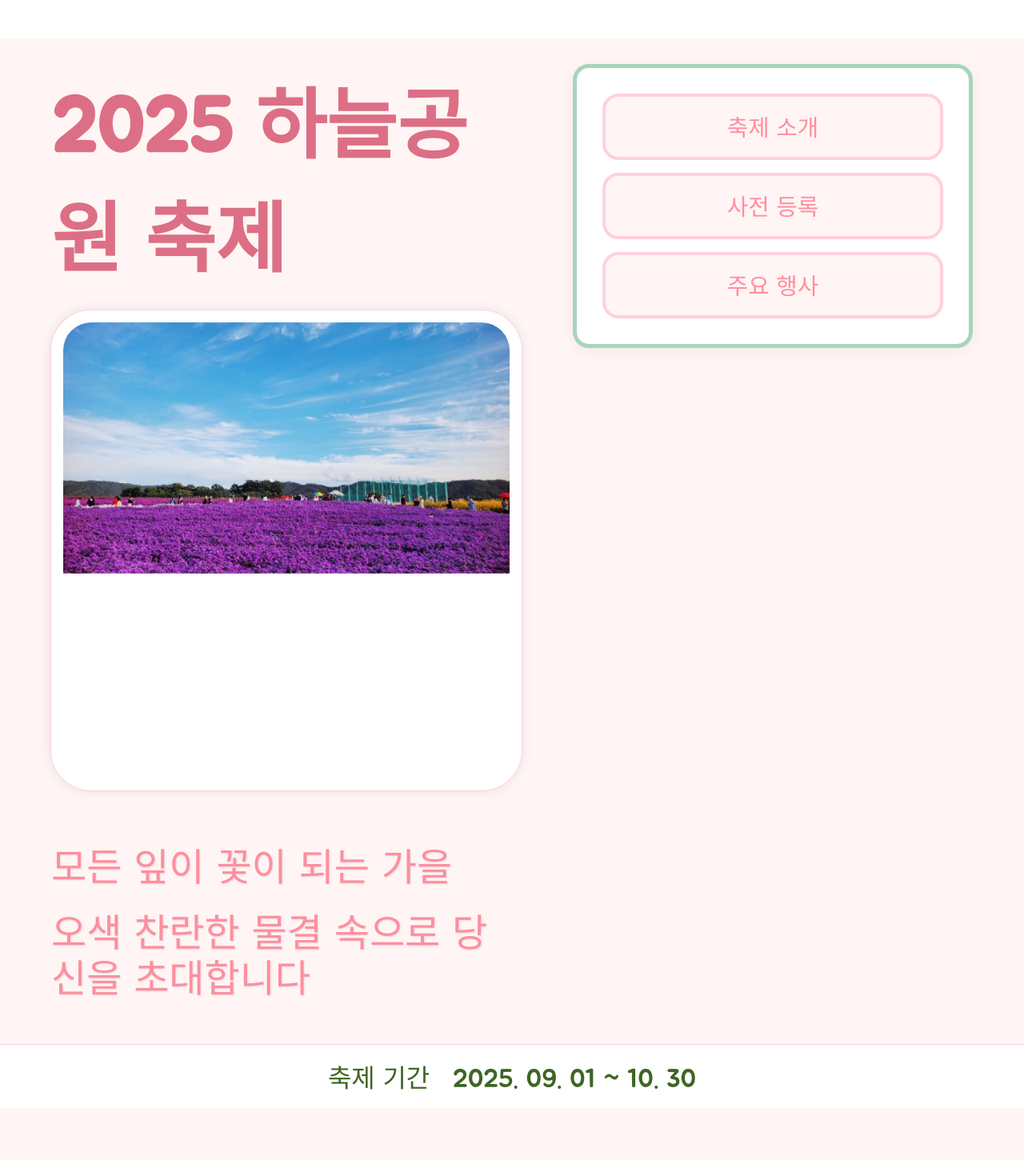
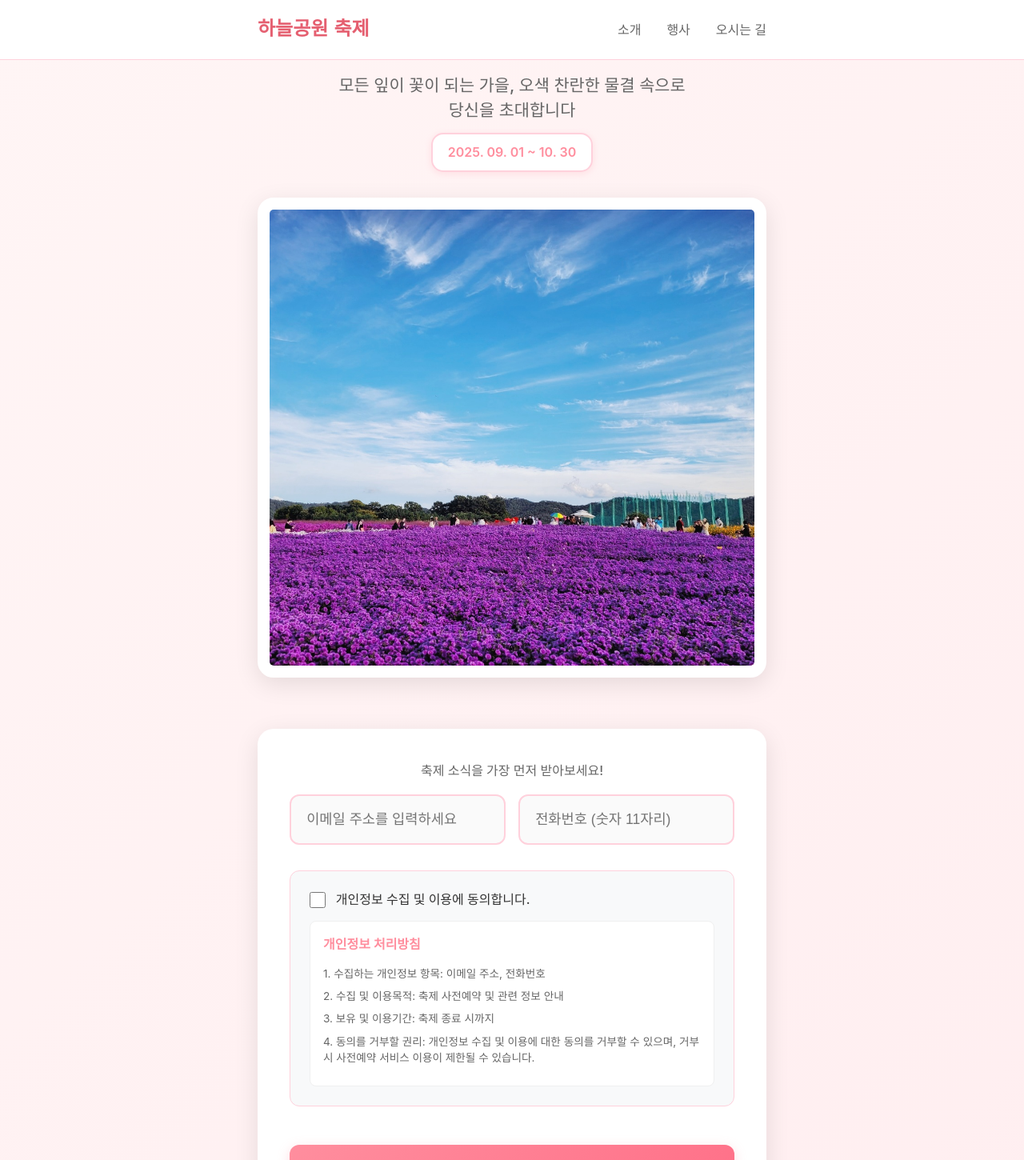
Before and after one commit to Stradivirus/reservation, a React (Create React App) app in the folder front/: page / in a window 1280 px wide. Shown: the top 1450 px of the page at 80% size. Before the commit the page ends 1385 px from the top, so only its background shows below. Built offline with nearby package versions, Linux system fonts and the light colour scheme.

Commit message:
디자인 변경

```diff
--- a/front/src/App.css
+++ b/front/src/App.css
@@ -1,3 +1,5 @@
+/* App.css - 모바일 우선 글로벌 스타일 */
+
 /* Base Styles */
 * {
   margin: 0;
@@ -6,47 +8,105 @@
 }
 
 body {
-  font-family: 'Noto Sans KR', sans-serif;
-  background-color: #FFF5F5;
+  font-family: 'Noto Sans KR', -apple-system, BlinkMacSystemFont, 'Segoe UI', sans-serif;
+  background: linear-gradient(135deg, #fff5f5 0%, #ffeef0 100%);
+  color: #333;
+  line-height: 1.6;
+  -webkit-font-smoothing: antialiased;
+  -moz-osx-font-smoothing: grayscale;
 }
 
 .App {
   min-height: 100vh;
-  display: flex;
-  flex-direction: column;
 }
 
-/* Festival Container */
-.festival-container {
-  min-height: 100vh;
-  display: flex;
-  flex-direction: column;
+/* 기본 버튼 스타일 초기화 */
+button {
+  font-family: inherit;
+  cursor: pointer;
 }
 
-/* Main Content Layout */
-.main-content {
-  flex: 1;
-  display: flex;
-  justify-content: space-between;
-  align-items: flex-start;
-  padding: 0 4rem;
-  max-width: 2000px;
-  margin: 0 auto;
-  width: 100%;
-  position: relative;
+/* 스크롤바 스타일링 */
+::-webkit-scrollbar {
+  width: 6px;
 }
 
-/* Left Section */
-.left-section {
-  width: calc(100% - 500px);
-  padding-right: 4rem;
-  display: flex;
-  flex-direction: column;
+::-webkit-scrollbar-track {
+  background: #f1f1f1;
 }
 
-.title-section {
-  margin-top: 2rem;
-  margin-bottom: 2rem;
+::-webkit-scrollbar-thumb {
+  background: #FFD1DC;
+  border-radius: 3px;
+}
+
+::-webkit-scrollbar-thumb:hover {
+  background: #FF8E9E;
+}
+
+/* 포커스 스타일 */
+*:focus {
+  outline: 2px solid #FF8E9E;
+  outline-offset: 2px;
+}
+
+/* 애니메이션 클래스 */
+.fade-in {
+  animation: fadeIn 0.8s ease-in-out;
+}
+
+@keyframes fadeIn {
+  from {
+    opacity: 0;
+    transform: translateY(20px);
+  }
+  to {
+    opacity: 1;
+    transform: translateY(0);
+  }
+}
+
+.slide-up {
+  animation: slideUp 0.6s ease-out;
+}
+
+@keyframes slideUp {
+  from {
+    opacity: 0;
+    transform: translateY(30px);
+  }
+  to {
+    opacity: 1;
+    transform: translateY(0);
+  }
+}
+
+/* 유틸리티 클래스 */
+.text-center {
+  text-align: center;
+}
+
+.visually-hidden {
+  position: absolute;
+  width: 1px;
+  height: 1px;
+  padding: 0;
+  margin: -1px;
+  overflow: hidden;
+  clip: rect(0, 0, 0, 0);
+  white-space: nowrap;
+  border: 0;
+}
+
+/* 미디어 쿼리 */
+@media (prefers-reduced-motion: reduce) {
+  *,
+  *::before,
+  *::after {
+    animation-duration: 0.01ms !important;
+    animation-iteration-count: 1 !important;
+    transition-duration: 0.01ms !important;
+  }
 }
 
 .festival-name {
--- a/front/src/components/Header/Header.css
+++ b/front/src/components/Header/Header.css
@@ -1,18 +1,122 @@
+/* Header.css - 모바일 우선 네비게이션 */
+
 .header {
-    padding: 1.5rem;  /* 상하 여백 */
-    background-color: white;  /* 흰색 배경 */
+  background: rgba(255, 255, 255, 0.95);
+  backdrop-filter: blur(10px);
+  position: sticky;
+  top: 0;
+  z-index: 100;
+  border-bottom: 1px solid #FFD1DC;
 }
 
 .header-container {
-    display: flex;
-    justify-content: flex-end;
-    align-items: center;
-    max-width: 2000px;
-    margin: 0 auto;
+  max-width: 480px;
+  margin: 0 auto;
+  padding: 1rem;
+  display: flex;
+  justify-content: space-between;
+  align-items: center;
+  position: relative;
 }
 
-@media (max-width: 768px) {
-    .header {
-        padding: 1rem;
-    }
+.header-title {
+  font-size: 1.5rem;
+  font-weight: bold;
+  color: #e55f70;
+  font-family: 'Jua', sans-serif;
 }
+
+.menu-toggle {
+  background: none;
+  border: none;
+  font-size: 1.5rem;
+  color: #FF8E9E;
+  cursor: pointer;
+  padding: 0.5rem;
+}
+
+.header-nav {
+  position: absolute;
+  top: 100%;
+  right: 0;
+  background: white;
+  border: 2px solid #FFD1DC;
+  border-radius: 10px;
+  padding: 1rem;
+  display: flex;
+  flex-direction: column;
+  gap: 0.5rem;
+  opacity: 0;
+  visibility: hidden;
+  transform: translateY(-10px);
+  transition: all 0.3s ease;
+  box-shadow: 0 4px 20px rgba(0,0,0,0.1);
+}
+
+.header-nav.open {
+  opacity: 1;
+  visibility: visible;
+  transform: translateY(0);
+}
+
+.header-nav button {
+  background: none;
+  border: none;
+  padding: 0.8rem 1rem;
+  font-size: 1rem;
+  color: #666;
+  cursor: pointer;
+  border-radius: 8px;
+  transition: all 0.3s ease;
+  text-align: left;
+  font-weight: 500;
+}
+
+.header-nav button:hover {
+  background: #FFD1DC;
+  color: #FF8E9E;
+}
+
+/* 태블릿 이상 */
+@media (min-width: 768px) {
+  .header-container {
+    max-width: 600px;
+    padding: 1rem 2rem;
+  }
+
+  .menu-toggle {
+    display: none;
+  }
+
+  .header-nav {
+    position: static;
+    background: none;
+    border: none;
+    padding: 0;
+    flex-direction: row;
+    gap: 2rem;
+    opacity: 1;
+    visibility: visible;
+    transform: none;
+    box-shadow: none;
+  }
+
+  .header-nav button {
+    padding: 0.5rem 0;
+    background: none;
+    border-bottom: 2px solid transparent;
+    border-radius: 0;
+  }
+
+  .header-nav button:hover {
+    background: none;
+    border-bottom-color: #FF8E9E;
+  }
+}
+
+/* 데스크톱 */
+@media (min-width: 1024px) {
+  .header-container {
+    max-width: 700px;
+  }
+}
--- a/front/src/components/Header/Header.js
+++ b/front/src/components/Header/Header.js
@@ -1,13 +1,36 @@
-import React from 'react';
+import React, { useState } from 'react';
 import './Header.css';
 
 const Header = () => {
+  const [isMenuOpen, setIsMenuOpen] = useState(false);
+
+  const scrollToSection = (sectionId) => {
+    const element = document.getElementById(sectionId);
+    if (element) {
+      element.scrollIntoView({ behavior: 'smooth' });
+    }
+    setIsMenuOpen(false);
+  };
+
   return (
-    <nav className="header">
+    <header className="header">
       <div className="header-container">
-        {/* 필요한 네비게이션 요소들을 여기에 추가할 수 있습니다 */}
+        <div className="header-title">하늘공원 축제</div>
+
+        <button
+          className="menu-toggle"
+          onClick={() => setIsMenuOpen(!isMenuOpen)}
+        >
+          ☰
+        </button>
+
+        <nav className={`header-nav ${isMenuOpen ? 'open' : ''}`}>
+          <button onClick={() => scrollToSection('about')}>소개</button>
+          <button onClick={() => scrollToSection('events')}>행사</button>
+          <button onClick={() => scrollToSection('location')}>오시는 길</button>
+        </nav>
       </div>
-    </nav>
+    </header>
   );
 };
 
--- /dev/null
+++ b/front/src/pages/Main/ImageSlider.css
@@ -0,0 +1,83 @@
+/* ImageSlider.css - 모바일 최적화 이미지 슬라이더 */
+
+.image-slider-wrapper {
+  width: 100%;
+  position: relative;
+  border-radius: 20px;
+  overflow: hidden;
+  box-shadow: 0 8px 30px rgba(0, 0, 0, 0.1);
+  background: white;
+}
+
+.image-slider {
+  width: 100%;
+  height: 400px;
+  position: relative;
+  overflow: hidden;
+}
+
+.slider-image {
+  position: absolute;
+  top: 0;
+  left: 0;
+  width: 100%;
+  height: 100%;
+  object-fit: cover;
+  object-position: center;
+  opacity: 0;
+  transition: opacity 0.8s ease-in-out;
+}
+
+.slider-image.active {
+  opacity: 1;
+  z-index: 1;
+}
+
+.loading {
+  position: absolute;
+  top: 50%;
+  left: 50%;
+  transform: translate(-50%, -50%);
+  color: #FF8E9E;
+  font-size: 1.2rem;
+  font-weight: 500;
+}
+
+/* 슬라이더 인디케이터 */
+.slider-indicators {
+  position: absolute;
+  bottom: 1rem;
+  left: 50%;
+  transform: translateX(-50%);
+  display: flex;
+  gap: 0.5rem;
+  z-index: 2;
+}
+
+.indicator {
+  width: 10px;
+  height: 10px;
+  border-radius: 50%;
+  background: rgba(255, 255, 255, 0.5);
+  cursor: pointer;
+  transition: all 0.3s ease;
+}
+
+.indicator.active {
+  background: white;
+  transform: scale(1.2);
+}
+
+/* 태블릿 이상 */
+@media (min-width: 768px) {
+  .image-slider {
+    height: 500px;
+  }
+}
+
+/* 데스크톱 */
+@media (min-width: 1024px) {
+  .image-slider {
+    height: 600px;
+  }
+}
--- a/front/src/pages/Main/ImageSlider.js
+++ b/front/src/pages/Main/ImageSlider.js
@@ -1,5 +1,6 @@
 // ImageSlider.js
-import React, { useState, useEffect } from 'react'; // React 및 필요한 훅 임포트
+import React, { useState, useEffect } from 'react';
+import './ImageSlider.css';
 
 // 이미지 배열 정의
 const images = [
@@ -10,41 +11,50 @@ const images = [
 ];
 
 function ImageSlider() {
-  // 현재 이미지 인덱스 상태와 이미지 로드 상태 정의
   const [currentImageIndex, setCurrentImageIndex] = useState(0);
   const [imagesLoaded, setImagesLoaded] = useState(false);
 
-  // 컴포넌트가 마운트될 때 이미지 슬라이드 자동 전환 설정
   useEffect(() => {
     const timer = setInterval(() => {
       setCurrentImageIndex((prevIndex) =>
-        prevIndex === images.length - 1 ? 0 : prevIndex + 1 // 마지막 이미지에서 첫 이미지로 돌아감
+        prevIndex === images.length - 1 ? 0 : prevIndex + 1
       );
-    }, 4000); // 5초마다 이미지 변경
+    }, 4000);
 
-    return () => clearInterval(timer); // 컴포넌트 언마운트 시 타이머 정리
+    return () => clearInterval(timer);
   }, []);
 
-  // 이미지 로드 완료 시 호출되는 함수
   const handleImageLoad = () => {
-    setImagesLoaded(true); // 모든 이미지가 로드되었음을 상태로 설정
+    setImagesLoaded(true);
+  };
+
+  const goToSlide = (index) => {
+    setCurrentImageIndex(index);
   };
 
   return (
     <div className="image-slider-wrapper">
       <div className="image-slider">
-        {/* 이미지 배열을 맵핑하여 각각의 이미지를 렌더링 */}
         {images.map((image, index) => (
           <img
-            key={index} // 고유 키 설정
-            src={image} // 이미지 소스 설정
-            alt={`슬라이드 ${index + 1}`} // 접근성을 위한 대체 텍스트
-            className={`slider-image ${index === currentImageIndex ? 'active' : ''}`} // 현재 활성화된 이미지에 클래스 추가
-            onLoad={handleImageLoad} // 이미지 로드 시 핸들러 호출
+            key={index}
+            src={image}
+            alt={`슬라이드 ${index + 1}`}
+            className={`slider-image ${index === currentImageIndex ? 'active' : ''}`}
+            onLoad={handleImageLoad}
           />
         ))}
+
+        <div className="slider-indicators">
+          {images.map((_, index) => (
+            <button
+              key={index}
+              className={`indicator ${index === currentImageIndex ? 'active' : ''}`}
+              onClick={() => goToSlide(index)}
+            />
+          ))}
+        </div>
       </div>
-      {/* 이미지가 로드되지 않았을 경우 로딩 메시지 표시 */}
       {!imagesLoaded && <div className="loading">Loading...</div>}
     </div>
   );
--- /dev/null
+++ b/front/src/pages/Main/MainPage.css
@@ -0,0 +1,81 @@
+/* MainPage.css - 모바일 우선 심플 레이아웃 */
+
+.main-page {
+  min-height: 100vh;
+  background: linear-gradient(135deg, #fff5f5 0%, #ffeef0 100%);
+}
+
+.main-content {
+  max-width: 480px;
+  margin: 0 auto;
+  padding: 0 1rem 1rem;
+}
+
+/* Hero Section */
+.hero-section {
+  text-align: center;
+  padding: 0.8rem 0;
+}
+
+.festival-subtitle {
+  font-size: 1.1rem;
+  color: #666;
+  line-height: 1.5;
+  margin-bottom: 0.8rem;
+  font-weight: 500;
+}
+
+.festival-period {
+  font-size: 0.95rem;
+  color: #FF8E9E;
+  font-weight: 600;
+  background: white;
+  padding: 0.5rem 1rem;
+  border-radius: 15px;
+  display: inline-block;
+  box-shadow: 0 2px 8px rgba(255, 142, 158, 0.2);
+  border: 2px solid #FFD1DC;
+}
+
+/* Image Section */
+.image-section {
+  margin: 1rem 0;
+}
+
+/* Registration Section */
+.registration-section {
+  margin-top: 1rem;
+}
+
+/* 태블릿 이상 */
+@media (min-width: 768px) {
+  .main-content {
+    max-width: 600px;
+    padding: 0 1.5rem 1.5rem;
+  }
+
+  .hero-section {
+    padding: 1rem 0;
+  }
+
+  .festival-subtitle {
+    font-size: 1.2rem;
+  }
+
+  .festival-period {
+    font-size: 1rem;
+    padding: 0.6rem 1.2rem;
+  }
+}
+
+/* 데스크톱 */
+@media (min-width: 1024px) {
+  .main-content {
+    max-width: 700px;
+    padding: 0 2rem 2rem;
+  }
+
+  .festival-subtitle {
+    font-size: 1.3rem;
+  }
+}
--- a/front/src/pages/Main/MainPage.js
+++ b/front/src/pages/Main/MainPage.js
@@ -1,35 +1,28 @@
 import React from 'react';
 import Header from '../../components/Header/Header';
-import ButtonSection from '../../components/ButtonSection/ButtonSection';
 import ImageSlider from './ImageSlider';
+import PreRegistrationForm from './PreRegistrationForm';
+import './MainPage.css';
 
 function MainPage() {
   return (
-    <div className="festival-container">
+    <div className="main-page">
       <Header />
+      <main className="main-content">
+        <section className="hero-section">
+          <p className="festival-subtitle">모든 잎이 꽃이 되는 가을, 오색 찬란한 물결 속으로 <br></br>
+            당신을 초대합니다</p>
+          <div className="festival-period">2025. 09. 01 ~ 10. 30</div>
+        </section>
 
-      <div className="main-content">
-        <div className="left-section">
-          <div className="title-section">
-            <h1 className="festival-name">2025 하늘공원 축제</h1>
-            <ImageSlider />
-            <h2 className="main-title">
-              <span className="title-line">모든 잎이 꽃이 되는 가을</span>
-              <span className="title-line">오색 찬란한 물결 속으로 당신을 초대합니다<br></br></span>
-            </h2>
-          </div>
-        </div>
+        <section className="image-section">
+          <ImageSlider />
+        </section>
 
-        <div className="right-section">
-          <ButtonSection />
-        </div>
-      </div>
-
-      <nav className="bottom-nav">
-        <div className="nav-icons">
-          <div className="nav-icon">축제 기간&nbsp;&nbsp; 2025. 09. 01 ~ 10. 30</div>
-        </div>
-      </nav>
+        <section className="registration-section">
+          <PreRegistrationForm />
+        </section>
+      </main>
     </div>
   );
 }
--- a/front/src/pages/Main/PreRegistrationForm.css
+++ b/front/src/pages/Main/PreRegistrationForm.css
@@ -1,32 +1,46 @@
+/* PreRegistrationForm.css - 모바일 최적화 */
+
 .pre-registration-container {
   width: 100%;
-  padding: 0.5rem;
-  background-color: transparent;
+  background: white;
+  border-radius: 20px;
+  padding: 1.5rem;
+  box-shadow: 0 8px 30px rgba(0, 0, 0, 0.1);
+  margin-top: 0.5rem;
 }
 
 .form-header {
   text-align: center;
-  margin-bottom: 0.7rem;  /* 1rem에서 0.7rem으로 축소 */
+  margin-bottom: 1rem;
 }
 
 .form-header h2 {
   color: #e55f70;
-  font-size: 2rem;
-  font-weight: 1000;
-  margin-bottom: 0.2rem;  /* 0.3rem에서 0.2rem으로 축소 */
+  font-size: 1.8rem;
+  font-weight: bold;
+  margin-bottom: 0.5rem;
   font-family: 'Jua', sans-serif;
 }
 
 .form-header p {
   color: #666;
   font-size: 1rem;
-  font-weight: 600;  /* normal에서 600으로 변경하여 더 진하게 */
+  font-weight: 500;
 }
 
 .pre-registration-form {
   display: flex;
   flex-direction: column;
-  gap: 0.8rem;
+  gap: 1rem;
+}
+
+.input-row {
+  display: flex;
+  gap: 1rem;
+}
+
+.input-row .input-group {
+  flex: 1;
 }
 
 .input-group {
@@ -35,97 +49,119 @@
 
 .input-group input {
   width: 100%;
-  padding: 0.6rem;
+  padding: 1rem;
   border: 2px solid #FFD1DC;
-  border-radius: 8px;
+  border-radius: 12px;
   font-size: 1rem;
   color: #333;
   transition: all 0.3s ease;
-  background-color: white;
+  background-color: #fafafa;
 }
 
 .input-group input:focus {
   outline: none;
   border-color: #FF8E9E;
+  background-color: white;
+  transform: translateY(-2px);
+  box-shadow: 0 4px 15px rgba(255, 142, 158, 0.2);
 }
 
 .privacy-section {
-  background-color: white;
-  padding: 0.8rem;
-  border-radius: 8px;
+  background: #f8f9fa;
+  padding: 1.5rem;
+  border-radius: 12px;
   border: 1px solid #FFD1DC;
+  margin: 1rem 0;
 }
 
 .privacy-agreement {
   display: flex;
-  align-items: center;
-  gap: 0.3rem;
-  margin-bottom: 0.5rem;
+  align-items: flex-start;
+  gap: 0.8rem;
+  margin-bottom: 1rem;
 }
 
 .privacy-agreement input[type="checkbox"] {
-  width: 16px;
-  height: 16px;
+  width: 20px;
+  height: 20px;
+  margin-top: 2px;
+  accent-color: #FF8E9E;
 }
 
 .privacy-agreement label {
   font-size: 1rem;
+  line-height: 1.4;
+  color: #333;
+  font-weight: 500;
 }
 
 .privacy-policy {
-  background-color: white;
-  padding: 0.6rem;
-  border-radius: 6px;
+  background: white;
+  padding: 1rem;
+  border-radius: 8px;
+  border: 1px solid #f0f0f0;
 }
 
 .privacy-policy h4 {
   color: #FF8E9E;
-  margin-bottom: 0.5rem;
-  font-size: 0.9rem;
+  margin-bottom: 0.8rem;
+  font-size: 1rem;
+  font-weight: 600;
 }
 
 .policy-content {
-  font-size: 0.8rem;
+  font-size: 0.85rem;
   color: #666;
-  line-height: 1.4;
+  line-height: 1.5;
 }
 
 .policy-content p {
-  margin-bottom: 0.3rem;
+  margin-bottom: 0.5rem;
 }
 
 .submit-button {
   width: 100%;
-  padding: 0.6rem;
+  padding: 1rem;
   border: none;
-  border-radius: 8px;
-  background-color: #FF8E9E;
+  border-radius: 12px;
+  background: linear-gradient(135deg, #FF8E9E 0%, #ff7088 100%);
   color: white;
-  font-size: 1.3rem;
-  font-weight: 500;
+  font-size: 1.2rem;
+  font-weight: 600;
   cursor: pointer;
   transition: all 0.3s ease;
   font-family: 'Jua', sans-serif;
-  margin-top: 0.8rem;
+  margin-top: 1rem;
+  box-shadow: 0 4px 15px rgba(255, 142, 158, 0.3);
 }
 
 .submit-button:hover {
-  background-color: #ff7088;
   transform: translateY(-2px);
+  box-shadow: 0 6px 20px rgba(255, 142, 158, 0.4);
+}
+
+.submit-button:active {
+  transform: translateY(0);
 }
 
 .coupon-section {
-  margin-top: 1rem;
+  margin-top: 2rem;
   text-align: center;
-  padding-top: 1rem;
-  border-top: 1px solid #FFD1DC;
+  padding-top: 1.5rem;
+  border-top: 1px solid #f0f0f0;
+}
+
+.coupon-section p {
+  color: #666;
+  margin-bottom: 1rem;
+  font-size: 0.95rem;
 }
 
 .secondary-button {
   width: 100%;
-  padding: 0.6rem;
+  padding: 1rem;
   border: 2px solid #FF8E9E;
-  border-radius: 8px;
+  border-radius: 12px;
   background-color: white;
   color: #FF8E9E;
   font-size: 1.1rem;
@@ -135,12 +171,19 @@
   font-family: 'Jua', sans-serif;
 }
 
+.secondary-button:hover {
+  background-color: #FF8E9E;
+  color: white;
+  transform: translateY(-2px);
+  box-shadow: 0 4px 15px rgba(255, 142, 158, 0.2);
+}
+
 .error-message {
   color: #ff4757;
   font-size: 0.9rem;
-  margin-top: 0.5rem;
+  margin-top: 0.8rem;
   background-color: #ffe8e8;
-  padding: 0.75rem;
+  padding: 1rem;
   border-radius: 8px;
   border: 1px solid #ffcdd2;
   display: flex;
@@ -151,6 +194,7 @@
 .error-message::before {
   content: "⚠️";
   margin-right: 8px;
+  font-size: 1.1rem;
 }
 
 @keyframes shake {
@@ -166,10 +210,11 @@
 }
 
 .success-inner {
-  background-color: white;
-  padding: 2rem;
-  border-radius: 10px;
+  background: linear-gradient(135deg, #fff5f5 0%, #ffeef0 100%);
+  padding: 2.5rem;
+  border-radius: 20px;
   border: 2px solid #FFD1DC;
+  box-shadow: 0 8px 30px rgba(0, 0, 0, 0.1);
 }
 
 .success-inner h2 {
@@ -183,11 +228,13 @@
   color: #666;
   margin-bottom: 1rem;
   font-size: 1.1rem;
+  line-height: 1.5;
 }
 
 .success-inner strong {
   color: #FF8E9E;
-  font-size: 1.2rem;
+  font-size: 1.3rem;
+  font-weight: 700;
 }
 
 .success-buttons {
@@ -199,18 +246,57 @@
 
 .primary-button {
   width: 100%;
-  padding: 0.8rem;
+  padding: 1rem;
   border: none;
-  border-radius: 8px;
-  background-color: #FF8E9E;
+  border-radius: 12px;
+  background: linear-gradient(135deg, #FF8E9E 0%, #ff7088 100%);
   color: white;
   font-size: 1.2rem;
   cursor: pointer;
   transition: all 0.3s ease;
   font-family: 'Jua', sans-serif;
+  font-weight: 600;
+  box-shadow: 0 4px 15px rgba(255, 142, 158, 0.3);
 }
 
 .primary-button:hover {
-  background-color: #ff7088;
   transform: translateY(-2px);
+  box-shadow: 0 6px 20px rgba(255, 142, 158, 0.4);
 }
+
+/* 태블릿 이상 */
+@media (min-width: 768px) {
+  .pre-registration-container {
+    padding: 2.5rem;
+  }
+
+  .form-header h2 {
+    font-size: 2rem;
+  }
+
+  .input-group input {
+    padding: 1.2rem;
+    font-size: 1.1rem;
+  }
+
+  .success-buttons {
+    flex-direction: row;
+    gap: 1rem;
+  }
+
+  .success-buttons button {
+    flex: 1;
+  }
+}
+
+/* 모바일에서도 한 줄 유지를 위한 추가 스타일 */
+@media (max-width: 767px) {
+  .input-row {
+    flex-direction: row;
+  }
+
+  .input-row .input-group input {
+    font-size: 0.9rem;
+    padding: 0.8rem;
+  }
+}
--- a/front/src/pages/Main/PreRegistrationForm.js
+++ b/front/src/pages/Main/PreRegistrationForm.js
@@ -129,6 +129,7 @@ function PreRegistrationForm() {
       </div>
 
       <form onSubmit={handleSubmit} className="pre-registration-form">
+        <div className="input-row">
           <div className="input-group">
             <input
               type="email"
@@ -147,11 +148,12 @@ function PreRegistrationForm() {
               value={phone}
               onChange={handlePhoneChange}
               onBlur={checkPhoneDuplicateHandler}
-            placeholder="전화번호를 입력하세요 (숫자 11자리)"
+              placeholder="전화번호 (숫자 11자리)"
               pattern="[0-9]{11}"
               required
             />
             {phoneError && <p className="error-message">{phoneError}</p>}
+          </div>
         </div>
 
         <div className="privacy-section">
```
Lines whose indentation alone changed are shown as unchanged.
